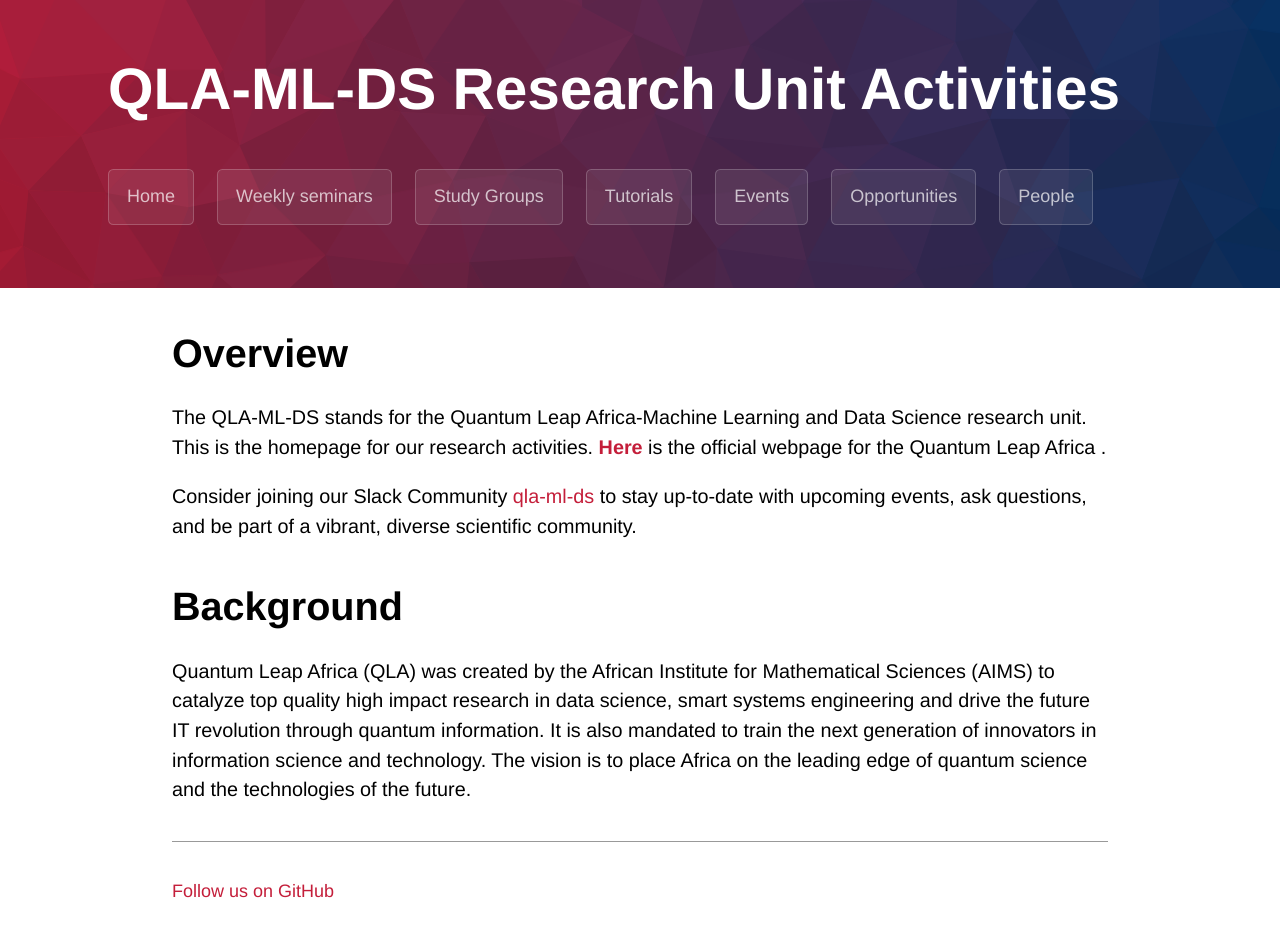
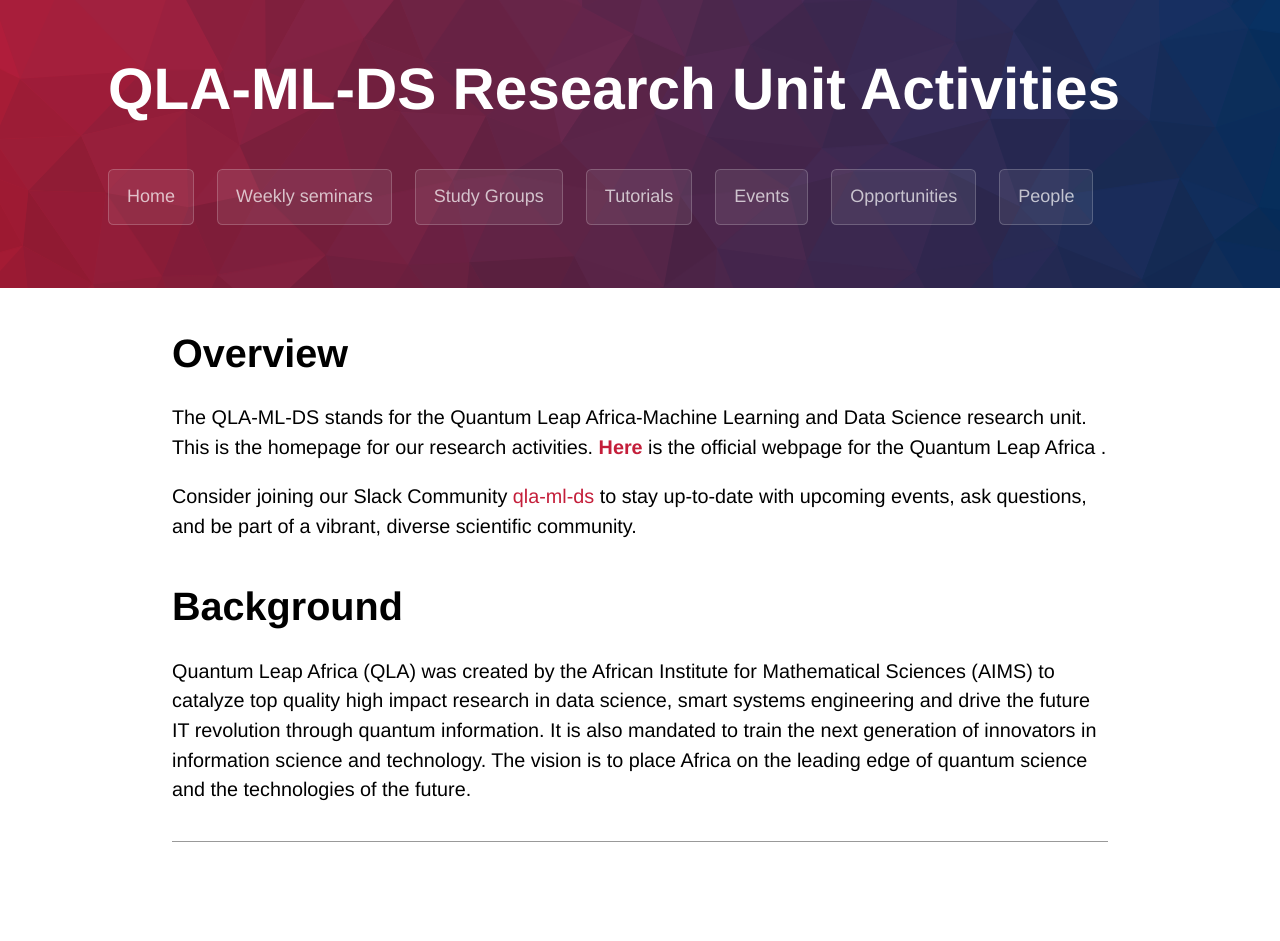
Before and after one commit to qla-ml-ds-activities/qla-ml-ds-activities.github.io, a Jekyll site: the page built from index.md, in a window 1280 px wide. Built offline with Jekyll 4.4.1, drawn with Linux system fonts in a browser that asks for light colours; some web fonts are replaced; our own code applies the rules of GitHub Pages for plain Markdown files; after the commit the page ends 914 px from its top, so only the background shows below that.

Commit message:
Update default.html

```diff
--- a/_layouts/default.html
+++ b/_layouts/default.html
@@ -48,7 +48,6 @@
        <footer class="site-footer">
           <span class="site-footer-credits">
 <!–– This page was generated by <a href="https://pages.github.com"> <!–– GitHub Pages</a>
-            <a class="buttons github" href="{{ site.github.repository_url }}">Follow us on GitHub</a>
          <!–– on {{ site.time | date: '%a, %d %B %Y %H:%M:%S'}}.-->
         </span>
       </footer>
```
